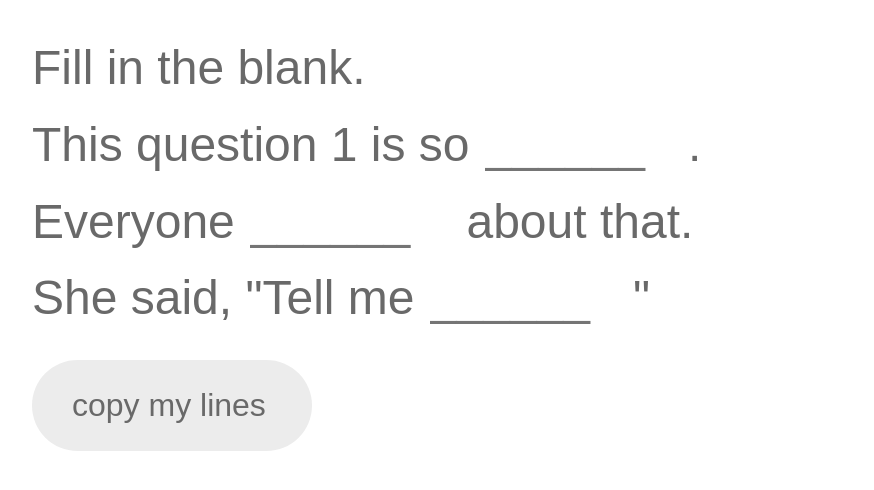
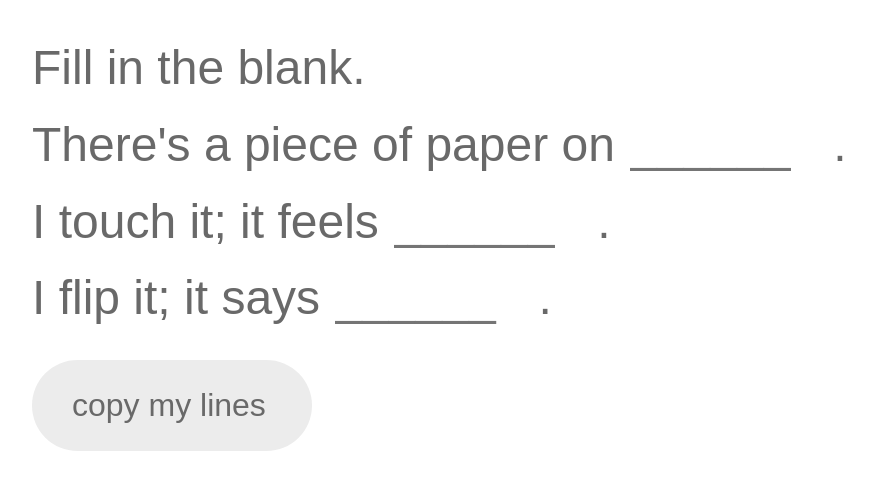
Before and after one commit to kumikokashii/applepiecoffeecake, a React (Create React App) app: page / in a window 1280 px wide. Shown: the top 490 px of the page, without its empty margins (8-882 px from the left). Built offline with nearby package versions, Linux system fonts and the light colour scheme.

Commit message:
init questions

```diff
--- a/src/App.js
+++ b/src/App.js
@@ -1,10 +1,8 @@
 import './App.css';
 import { useState, Fragment } from 'react';
-import {questionMap} from './questionMap.js';
 
 function App(props) {
-  const { questionNum } = props;
-  const questionList = questionMap[questionNum];
+  const { questionList } = props;
   const blankPositions = questionList.map((line) => {
     const start = line.indexOf("___");
     return [start, start+2];
--- a/src/index.js
+++ b/src/index.js
@@ -1,12 +1,14 @@
 import React from 'react';
 import ReactDOM from 'react-dom';
 import App from './App';
+import {questionMap} from './questionMap.js';
 
-const getRandomQuestionNumber = () => {
-  return Math.floor(Math.random() * 3);
+const getRandomQuestion = () => {
+  const questionNum = Math.floor(Math.random() * Object.keys(questionMap).length);
+  return questionMap[questionNum]
 }
 
 ReactDOM.render(
-  <App questionNum={getRandomQuestionNumber()} />,
+  <App questionList={getRandomQuestion()} />,
   document.getElementById('root')
 );
--- a/src/questionMap.js
+++ b/src/questionMap.js
@@ -1,19 +1,236 @@
 export const questionMap = {
   0: [
-    "This is ___.",
-    "Coffee ___ is awesome.",
-    "___ is lalala...",
+    'I see a hole on ___.',
+    'It is a shape of ___.',
+    'When I put my ear on it, I hear ___.'
   ],
 
   1: [
-    'This question 1 is so ___.',
-    'Everyone ___ about that.',
-    'She said, "Tell me ___"',
+    'I see a line on ___.',
+    'It\'s a part of ___.',
+    'When I smile at it long enough, it starts to ___.'
   ],
 
   2: [
-    "this is question 2 line 1",
-    "this is question 2 line 2",
-    "this is question 2 line 3",
+    'I see a circle on ___.',
+    'Inside it, there is ___.',
+    'When I push the center of it, it sounds like ___.'
   ],
+
+  3: [
+    'There\'s a door; on the other side is ___.',
+    'There are ___ people out there.',
+    'When I wave at them, it makes me wanna say: “___”'
+  ],
+
+  4: [
+    'The nearest trash can is in ___.',
+    'When I look down in it, the smallest thing I see is ___.',
+    'When I make an okay sign at it, it makes me wanna say: “___”'
+  ],
+
+  5: [
+    'There\'s a piece of paper on ___.',
+    'I touch it; it feels ___.',
+    'I flip it; it says ___.'
+  ],
+
+  6: [
+    'I see a box made of ___.',
+    'Inside, there are ___.',
+    'When I knock on it, it sounds like ___.'
+  ],
+
+  7: [
+    'I see a number on ___.',
+    'That number is ___.',
+    'I want to have that many ___.'
+  ],
+
+  8: [
+    'There\'s a branch on ___.',
+    'Its tip is pointing at ___.',
+    'When I try to look like that branch, I hear myself saying: “___”'
+  ],
+
+  9: [
+    'I see a star on ___.',
+    'It looks as big as my ___.',
+    'When I go around that star, it says on its back: “___”'
+  ],
+
+  10: [
+    'I hear the sound of ___.',
+    'A photo of that scene would include ___.',
+    'After I silently laugh for three minutes, I feel like saying: “___”'
+  ],
+
+  11: [
+    'I see a shadow on ___.',
+    'Looks like it\'s been there for ___.',
+    'When I put my back against it, I see ___ straight ahead.'
+  ],
+
+  12: [
+    'I see space between ___.',
+    'It\'s big enough to slide ___ sheets of paper in there.',
+    'When I point a microphone at it, I hear it loud and clear: “___”'
+  ],
+
+  13: [
+    'I see an alphabet on ___.',
+    'It\'s a part of ___.',
+    'When I bake some cookies shaped like that alphabet, I\'d make them with ___.'
+  ],
+
+  14: [
+    'I see a can of ___.',
+    'Looks like the best time to open it is ___.',
+    'When I wrap my arms around it and give it a hug, I smell a scent of ___.'
+  ],
+
+  15: [
+    'The tallest object I see from here is ___.',
+    'Looks like it\'s about ___ years old.',
+    'When I make a peace sign at it, it makes me wanna say: “___”'
+  ],
+
+  16: [
+    'I hear footsteps from ___.',
+    'Sounds like that person is in the middle of ___.',
+    'When I wink in the direction of the footsteps, it makes me wanna say: “___”'
+  ],
+
+  17: [
+    'The nearest window is in ___.',
+    'Inside the frame are ___.',
+    'After I view the scenery for three minutes, I wanna give it a title of: “___”'
+  ],
+
+  18: [
+    'The nearest flat surface is in ___.',
+    'The temperature of that surface is ___.',
+    'After I lay down there and look up for three minutes, I wanna give that view a nickname of: “___”'
+  ],
+
+  19: [
+    'I see a string attached to ___.',
+    'Looks like it was dyed with ___.',
+    'When I give it a handshake, it makes me wanna say: “___”'
+  ],
+
+  20: [
+    'I see a flower on ___.',
+    'It\'s opening itself towards ___.',
+    'When I put my face right in front, it makes me wanna say: “___”'
+  ],
+
+  21: [
+    'I see a line on ___.',
+    'It\'s connecting ____.',
+    'When I make a funny face at it, it makes me wanna say: “___”'
+  ],
+
+  22: [
+    'I see the nearest dust on ___.',
+    'It smells like ___.',
+    'When I whisper into it, it makes me wanna say: “___”'
+  ],
+
+  23: [
+    'I see the nearest bottle at ___.',
+    'Its bottom is shaped like ___.',
+    'When I give it a roll on the floor, it makes me wanna say: “___”'
+  ],
+
+  23: [
+    'I see a table made of ___.',
+    'Looks like it was set up for people to ___.',
+    'When I lay myself on top of it, it makes me wanna say: “___”'
+  ],
+
+  24: [
+    'I see a roll of ___.',
+    'At the very center is ___.',
+    'After I clap and cheer at it, it makes me wanna say: “___”'
+  ],
+
+  25: [
+    'I see a piece of hair on ___.',
+    'Its color is ___.',
+    'When I make a wish at it, I find my self saying: “___”'
+  ],
+
+  26: [
+    'The nearest living being around me is ___ right now.',
+    'That being is as big as ___ pieces of gummy bears.',
+    'When I play peekaboo in that direction, I\'m almost certain I hear ___.'
+  ],
+
+  27: [
+    'The nearest thing I can drink water from is ___.',
+    'Inside it, there\'s ___ right now.',
+    'When I pick i up and dance with it, it makes me wanna say: “___”'
+  ],
+
+  28: [
+    'The nearest thing shaped like a ring is ___ right now.',
+    'It\'s as big as ___ pieces of donut holes.',
+    'When I put my nose through that ring, it makes me wanna say: “___”'
+  ],
+
+  29: [
+    'The tallest thing in my view is ___ right now.',
+    'It\'s as tall as ___ pieces of Pocky sticks.',
+    'When I lie down and look up to find the top of that thing, it makes me wanna say: “___”'
+  ],
+
+  30: [
+    'The tiniest thing around me is ___ right now.',
+    'It\'s as tiny as ___ pieces of strawberry seeds.',
+   ' When I hold it in my hand and go for a walk, it makes me wanna say: “___”'
+  ],
+
+  31: [
+    'The softest thing around me is ___ right now.',
+    'It\'s as soft as ___ pieces of bread.',
+    'When I give it a gentle hug, it makes me wanna say: “___”'
+  ],
+
+  32: [
+    'The loudest sound around me is ___ right now.',
+    'Its origin seems to be ___ steps away.',
+    'When I shake my butt in that direction, it makes me wanna say: “___”'
+  ],
+
+  33: [
+    'I snap my fingers; my thumb is pointing at ___.',
+    'I wave at it; I start to hear ___.',
+    'I shake my butt at it; I\'m facing ___ to do that.'
+  ],
+
+  34: [
+    'I turn around; my lips are pointing at ___.',
+    'Looks like it\'s been there for ___.',
+    'I give it a hug; it smells like ___.'
+  ],
+
+  35: [
+    'I stretch out; my armpit is pointing at ___.',
+    'I point my ear towards it; it sounds like ___.',
+    'I push a smily face towards it; it makes me wanna say: “___”'
+  ],
+
+  36: [
+    'I start humming; the first thing I see moving is ___.',
+    'I wink at it; I see it moving towards ___.',
+    'I play an air guitar at it; I find myself singing ___.'
+  ],
+
+  37: [
+    'The nearest light is coming from ___.',
+    'It shines the colors of ___.',
+    'Through it all, I hear ___.'
+  ]
+
 }
```
